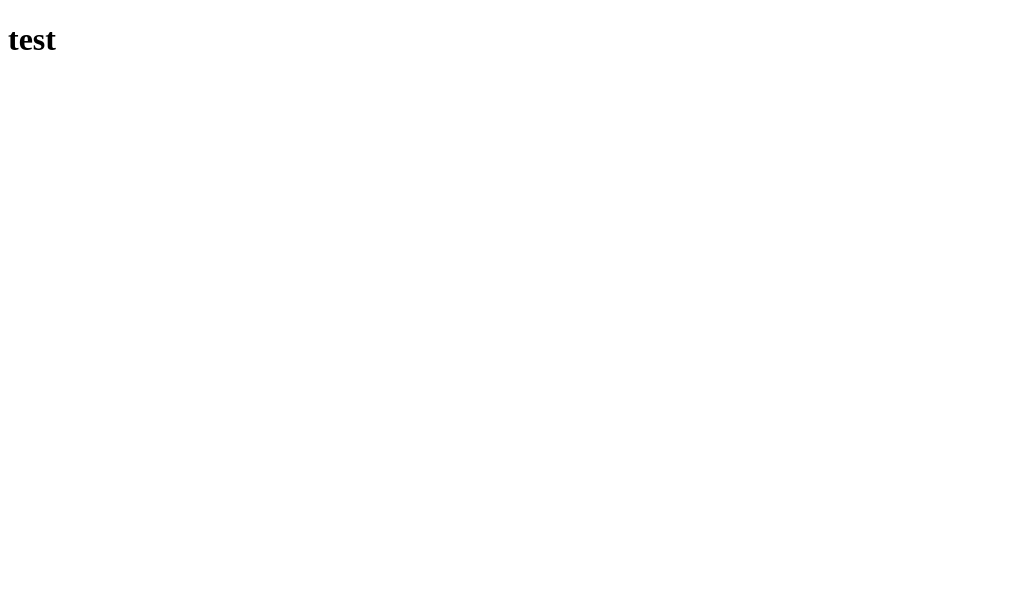
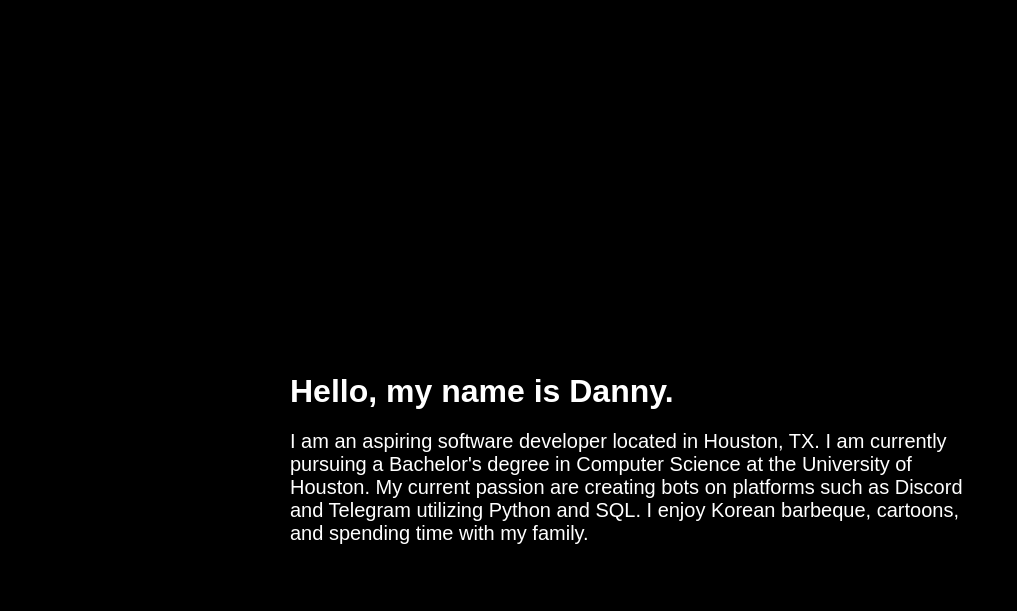
Before and after one commit to dbdoan/Portfolio-Display, a plain HTML site: page index.html in a window 1280 px wide. Shown: the whole page, without its empty margins (0-1017 px from the left). Drawn offline with Linux system fonts and the light colour scheme.

Commit message:
Development Start
- Added introduction and short blurb.

- Need to implement links to socials
- Develop and implement modular SQL database to showcase current projects
- Optional toggle for light or dark.
- Typing text via JS

```diff
--- a/index.html
+++ b/index.html
@@ -7,16 +7,29 @@
     <head>
         <meta charset="utf-8">
         <meta http-equiv="X-UA-Compatible" content="IE=edge">
-        <title>Hello World</title>
+        <title>Danny Doan Portfolio</title>
         <meta name="description" content="">
         <meta name="viewport" content="width=device-width, initial-scale=1">
-        <link rel="stylesheet" href="">
+        <link rel="stylesheet" href="styles.css">
     </head>
     <body>
         <!--[if lt IE 7]>
             <p class="browsehappy">You are using an <strong>outdated</strong> browser. Please <a href="#">upgrade your browser</a> to improve your experience.</p>
         <![endif]-->
-        <h1>test</h1>
+        <div class="flex-container">
+
+        </div>
+        <div class="text-container">
+            <div class="introduction">
+                <h1>Hello, my name is Danny.</h1>
+            </div>
+
+            <div class="description">
+                <p>I am an aspiring software developer located in Houston, TX. I am currently pursuing a Bachelor's degree in Computer Science at the University of Houston. My current passion are creating bots on platforms such as Discord and Telegram utilizing Python and SQL. I enjoy Korean barbeque, cartoons, and spending time with my family.</p>
+            </div>
+
+        </div>
+
 
         <script src="" async defer></script>
     </body>
--- /dev/null
+++ b/styles.css
@@ -0,0 +1,49 @@
+* {
+    background-color: black;
+    color: white;
+    font-family: Arial, "Helvetica", sans-serif;
+}
+
+
+.flex-container {
+    align-items: center;
+    /* align-content: center; */
+    /* border: 4px solid indigo; */
+    display: flex;
+    flex-flow: column;
+    gap: 8px;
+    height: 200px;
+    justify-content: space-between;
+    padding: 50px;
+    width: auto;
+    /* background: plum; */
+}
+
+.text-container {
+    align-items: center;
+    /* align-content: center; */
+    /* border: 4px solid indigo; */
+    display: flex;
+    flex-flow: column;
+    gap: 8px;
+    height: 200px;
+    justify-content: center;
+    padding: 50px;
+    width: auto;
+    /* background: plum; */
+}
+
+.introduction {
+    width: 700px;
+    height: 50px;
+    /* border: 4px solid darkslategray; */
+    /* background: skyblue; */
+
+}
+
+.description {
+    font-size: 20px;
+    width: 700px;
+    height: auto;
+    /* border: 4px solid red; */
+}
```
